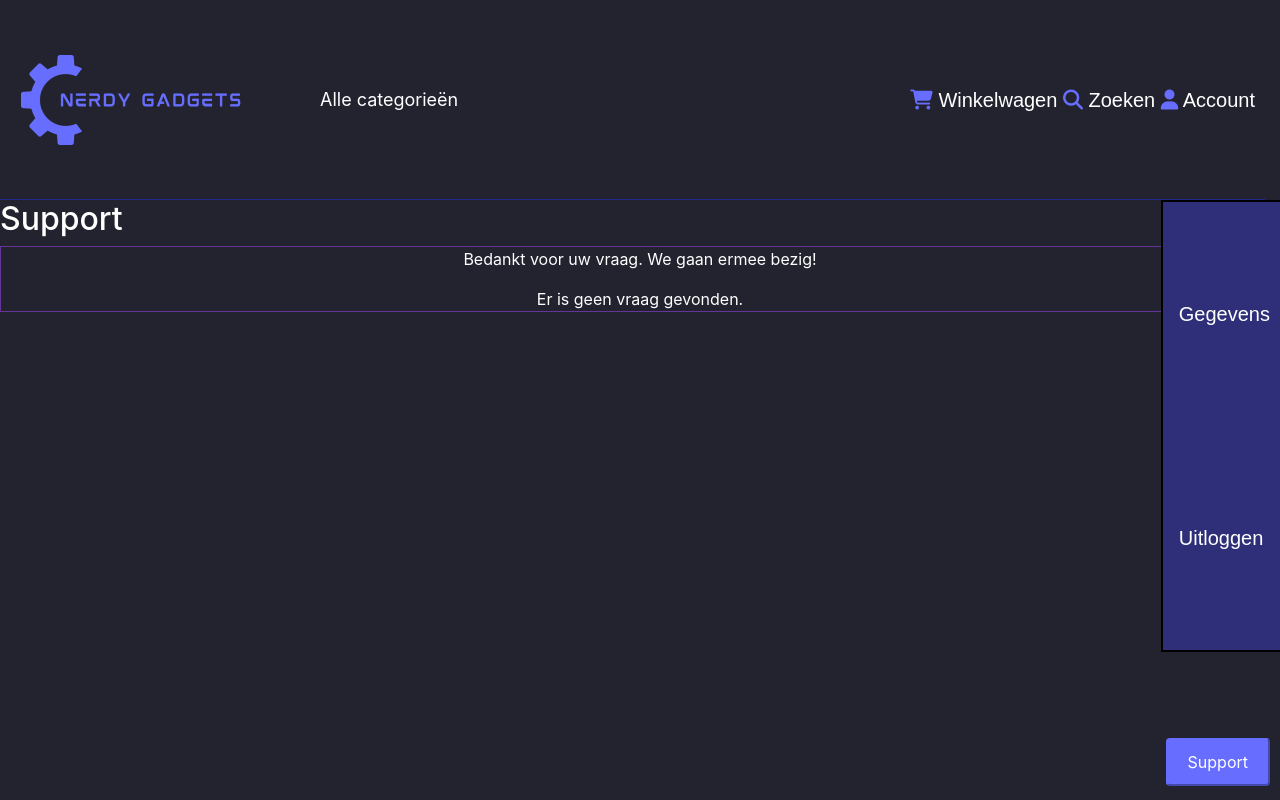
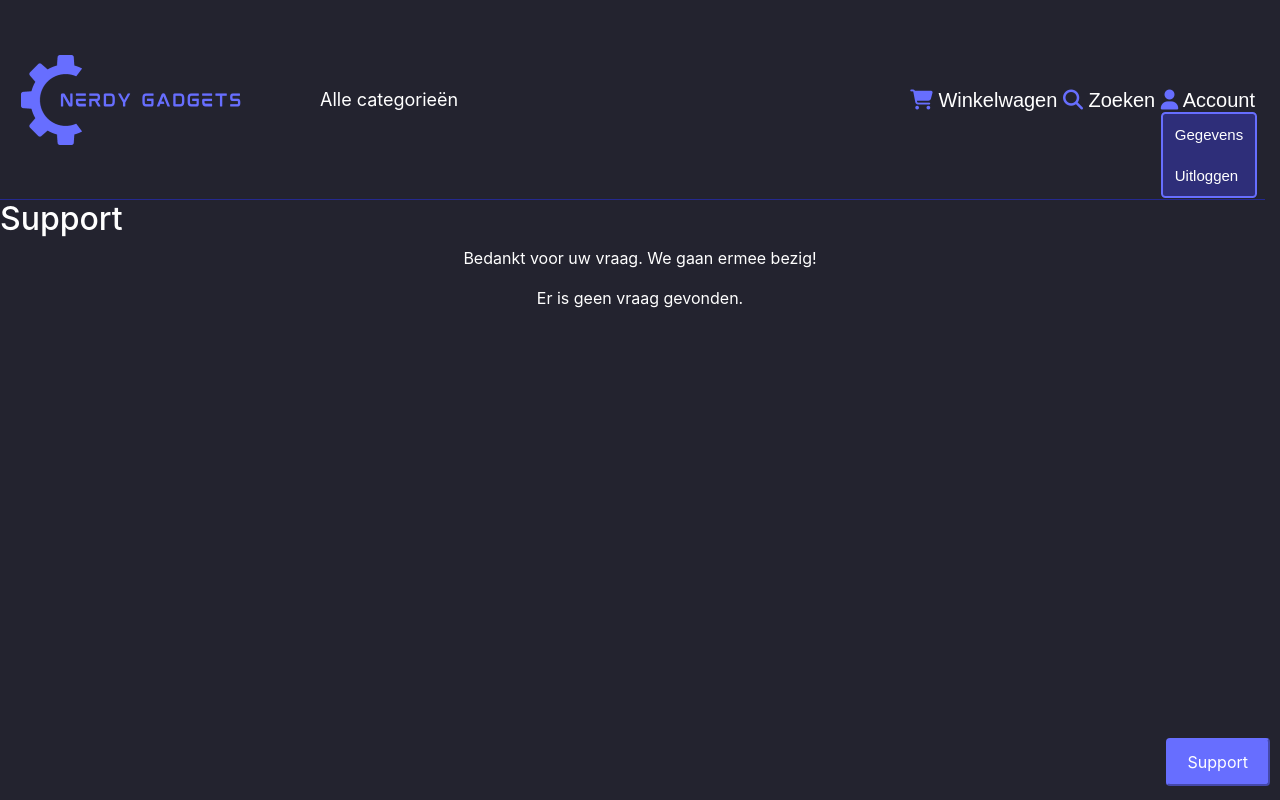
Before and after one commit to Koenicul/NerdyGadgets, a PHP site: page /supportsubmit.php in a window 1280 px wide, after a click on "Account". Run offline with PHP 8.4, Linux system fonts and the light colour scheme; the visitor is signed in with stand-in values (Sample User, id 1); data that the repository does not hold is empty; some libraries are stand-ins or nearby versions; some web fonts are replaced.

Commit message:
CSS overhaul

```diff
--- a/Public/CSS/style.css
+++ b/Public/CSS/style.css
@@ -710,6 +710,14 @@ input:-webkit-autofill{
     width: 80%;
     height: 200px;
     resize: none;
+    background-color: #23232F;
+    border: 2px solid #676EFFFF;
+    border-radius: .3em;
+    color: white;
+}
+
+textarea::placeholder {
+    color: white;
 }
 
 #reviewbox {
@@ -722,10 +730,8 @@ input:-webkit-autofill{
     font-family: inherit;
 }
 .center{
-    border: 1px solid rebeccapurple;
     text-align: center;
 }
-/* Login */
 .fas {
     color: #676EFF;
 }
@@ -773,22 +779,34 @@ button{
 .dropdown-content {
     display: none;
     background-color: #2e2e79;
-    border: 2px solid black;
+    font-weight: 500;
+    font-size: 15px;
+    font-family: inherit;
     position: absolute;
-    min-width: 160px;
+    border: 2px solid #676EFFFF;
+    cursor: pointer;
+    border-radius: .3em;
     z-index: 1;
 }
 
 .dropdown-content a {
     text-decoration: none;
+    padding: 0.8em;
     display: block;
-    padding: 12px 16px;
+    color: white;
 }
 
-.dropdown-content a:hover {background-color: #676eff;}
+.dropdown-content a:hover {
+    background-color: #676EFFFF;
+    color: white;
+}
 
 .show {display:block;}
 
 textarea {
     display: block;
 }
+
+input::placeholder {
+    color: white;
+}
--- a/header.php
+++ b/header.php
@@ -78,15 +78,15 @@ function getVoorraadTekst($actueleVoorraad) {
             <?php
             if (isset($_SESSION['user_email'])) {
                 print('
-                        <li>
-                            <div class="dropdown">
-                                <a href="javascript:dropDownFunc()" class="dropbtn HrefDecoration"><i class="fas fa-solid fa-user"></i></i> Account</a>
-                                <div id="myDropdown" class="dropdown-content">
-                                    <a href="account.php" class="HrefDecoration">Gegevens</a>
-                                    <a onclick="logout()" href="logout.php" class="HrefDecoration">Uitloggen</a>
-                                </div>
+                    <li>
+                        <div class="dropdown">
+                            <a href="javascript:dropDownFunc()" class="dropbtn HrefDecoration" style="line-height: normal;"><i class="fas fa-solid fa-user"></i> Account</a>
+                            <div id="myDropdown" class="dropdown-content">
+                                <a href="account.php" style="line-height: normal; class="HrefDecoration">Gegevens</a>
+                                <a href="logout.php" onclick="logout()" style="line-height: normal;"  class="HrefDecoration">Uitloggen</a>
                             </div>
-                        </li>'
+                        </div>
+                    </li>'
                 );
             } else {
                 print('
--- a/login.php
+++ b/login.php
@@ -14,7 +14,6 @@ if ($_SERVER['REQUEST_METHOD'] == 'POST') {
 
         $user = $authentication->login($_POST['emails'], $_POST['psw']);
         if ($user) {
-            print_r($user);
             $_SESSION['user_email'] = $_POST['emails'];
             $_SESSION['user_psw'] = $_POST['psw'];
 
--- a/support.php
+++ b/support.php
@@ -10,7 +10,7 @@ include __DIR__ . "/header.php";
             <input class="login1" type="text" placeholder="Naam" id="emailName" name="Name" required>
             <input class="login1" type="text" placeholder="Email" id="emailFrom" name="Email" required>
             <input class="login1" type="text" placeholder="Onderwerp" id="emailTopic" name="Topic" required>
-            <textarea class="login1 center" style="margin: auto; resize= none;" id="emailDescription" placeholder="Beschrijf het probleem" name="emailDescription" rows="4" cols="35" required></textarea>
+            <textarea class="login1 center textarea" id="emailDescription" placeholder="Beschrijf het probleem" name="emailDescription" rows="4" cols="37" required></textarea>
             <br>
             <input class="button3" type="submit" value="Versturen">
         </form>
```
Also changed, not shown: help.css (+12 -0 lines), view.php (+6 -6 lines).
